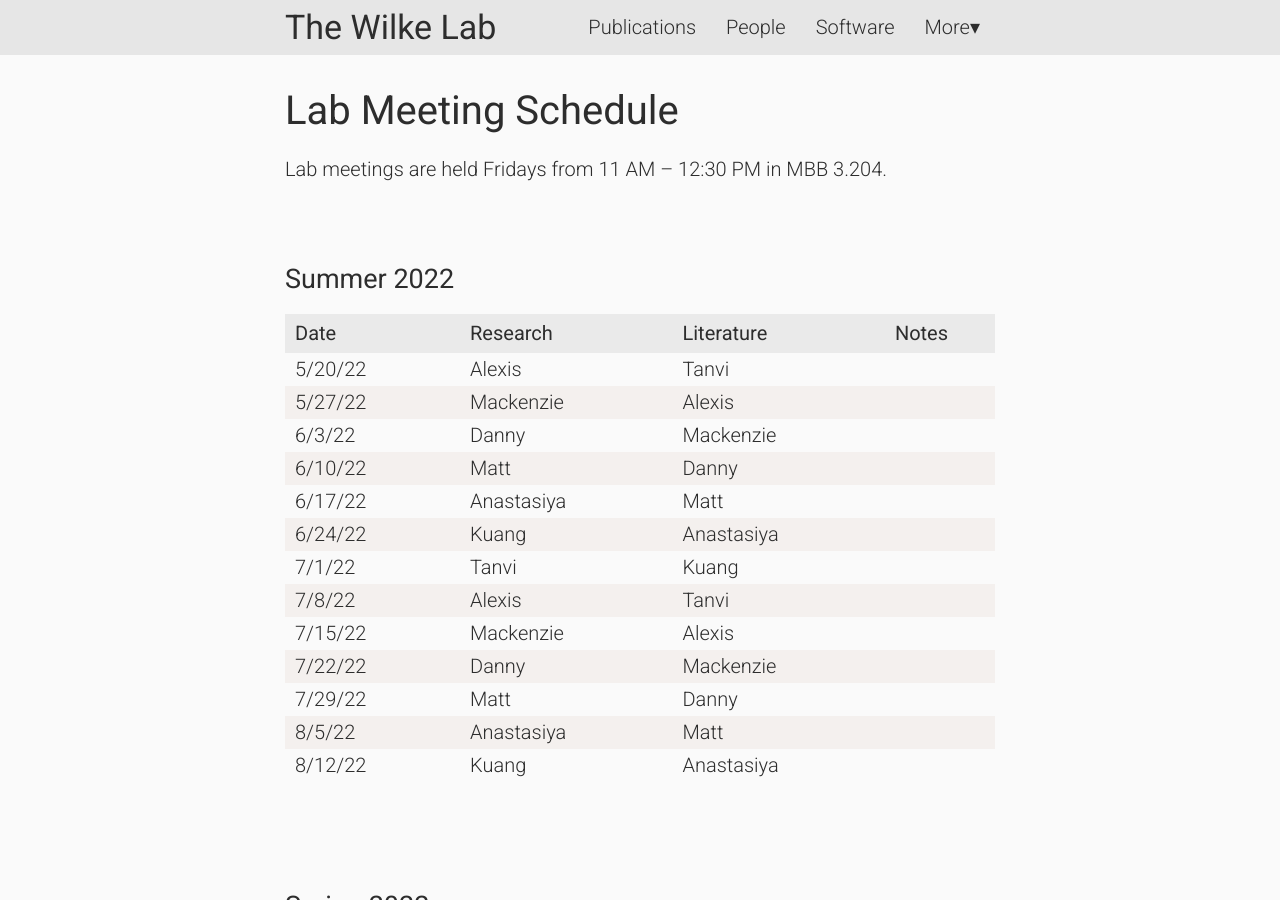
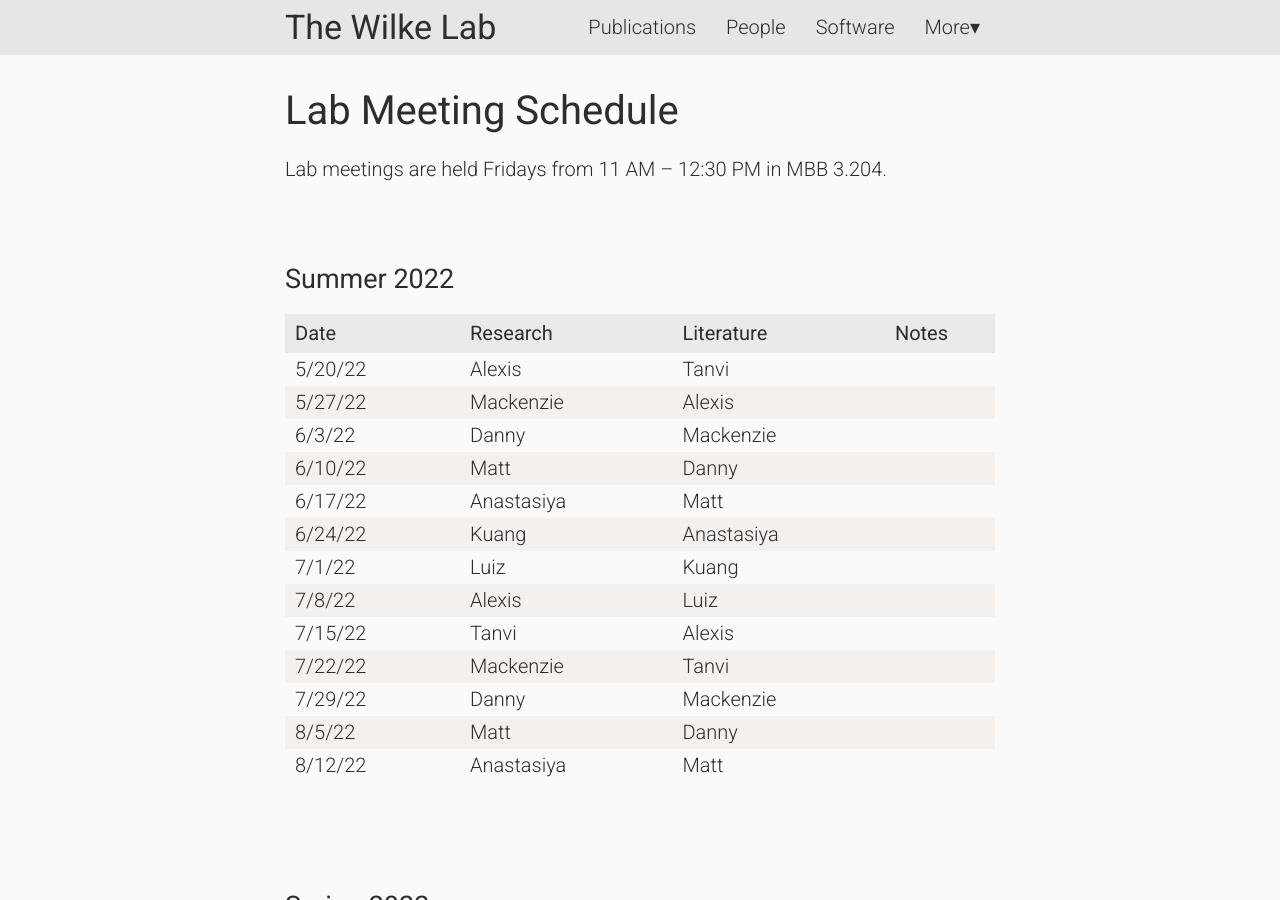
Before and after one commit to wilkelab/wilkelab.github.io, a Jekyll site: the page built from lab_meetings.md, in a window 1280 px wide and 900 px high. Built offline with Jekyll 4.4.1, drawn with Linux system fonts in a browser that asks for light colours; nearby versions of some CDN libraries.

Commit message:
Add Luiz, move Tanvi

```diff
--- a/lab_meetings.md
+++ b/lab_meetings.md
@@ -18,13 +18,13 @@ Lab meetings are held Fridays from 11 AM -- 12:30 PM in MBB 3.204.
 | 6/10/22 || Matt || Danny ||
 | 6/17/22 || Anastasiya || Matt ||
 | 6/24/22 || Kuang || Anastasiya ||
-| 7/1/22 || Tanvi || Kuang ||
-| 7/8/22 || Alexis || Tanvi ||
-| 7/15/22 || Mackenzie || Alexis ||
-| 7/22/22 || Danny || Mackenzie ||
-| 7/29/22 || Matt || Danny ||
-| 8/5/22 || Anastasiya || Matt ||
-| 8/12/22 || Kuang || Anastasiya ||
+| 7/1/22 || Luiz || Kuang ||
+| 7/8/22 || Alexis || Luiz ||
+| 7/15/22 || Tanvi || Alexis ||
+| 7/22/22 || Mackenzie || Tanvi ||
+| 7/29/22 || Danny || Mackenzie ||
+| 8/5/22 || Matt || Danny ||
+| 8/12/22 || Anastasiya || Matt ||
 |------+---+--------------------+---+----------------------+---+-------|
 {:.widetable}
 
```
